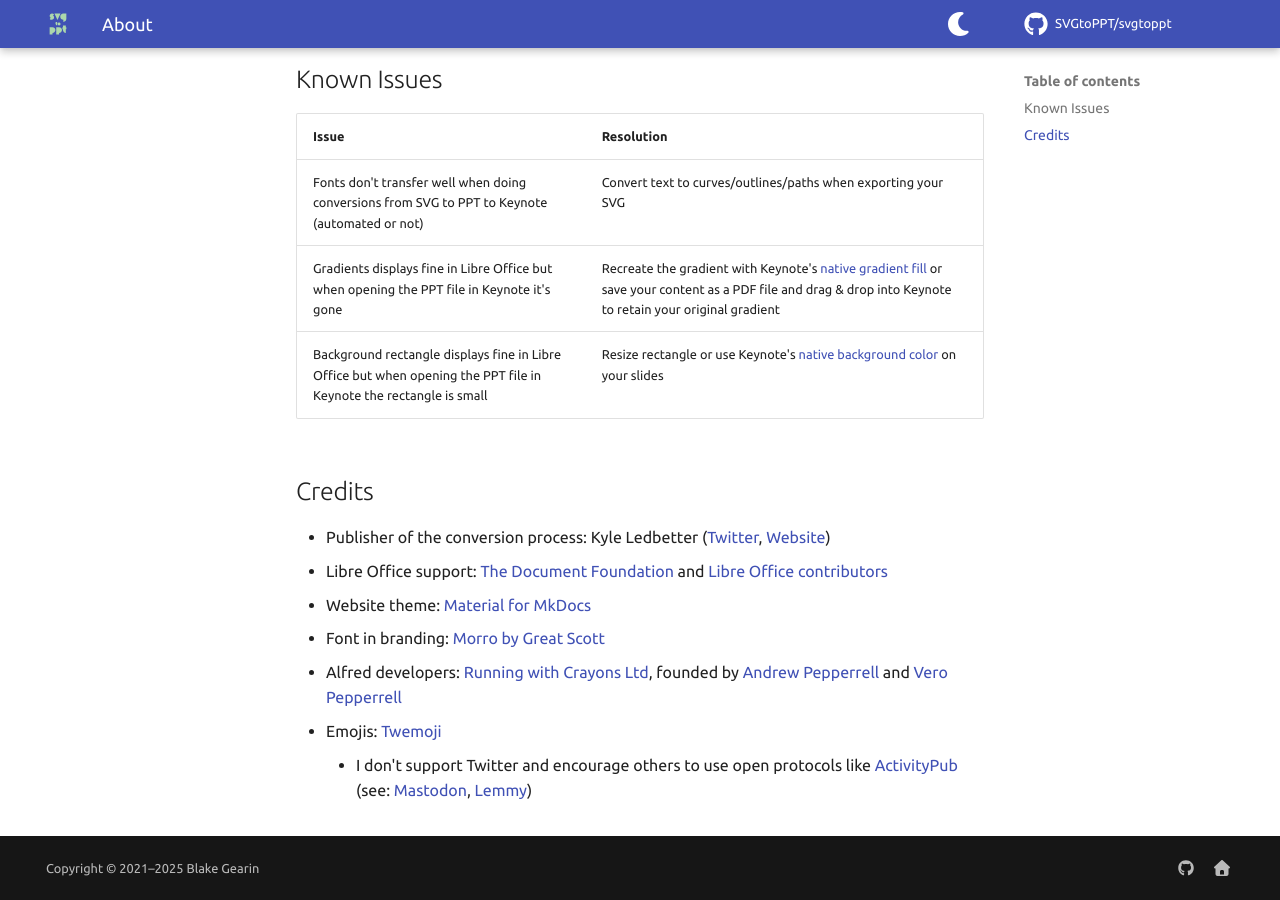
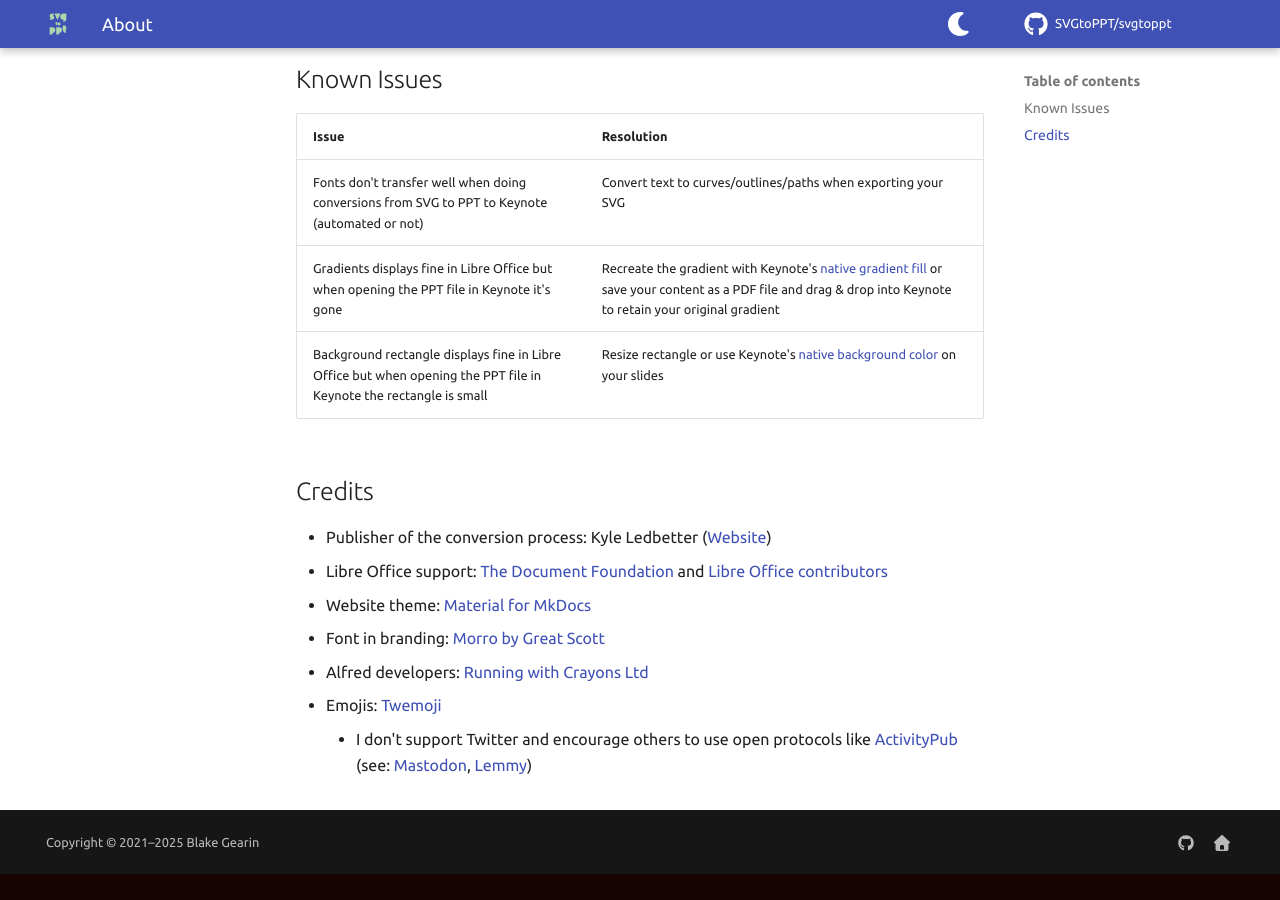
Before and after one commit to SVGtoPPT/svgtoppt-website, an MkDocs documentation site: the page built from docs/about.md, in a window 1280 px wide and 900 px high, scrolled down 678 px. Built offline with MkDocs 1.6.1 and Material for MkDocs 9.7.7, drawn with Linux system fonts in a browser that asks for light colours; emoji names are drawn with the system emoji font; comment, search, counter and statistics services are not loaded; after the commit the page ends 1552 px from its top, so only the background shows below that.

Commit message:
Fix links on about page

```diff
--- a/docs/about.md
+++ b/docs/about.md
@@ -34,11 +34,11 @@
 
 ## Credits
 
-- Publisher of the conversion process: Kyle Ledbetter ([Twitter](https://twitter.com/kyleledbetter){target=_blank}, [Website](https://kyleledbetter.com/){target=_blank})
+- Publisher of the conversion process: Kyle Ledbetter ([Website](https://kyleledbetter.com/){target=_blank})
 - Libre Office support: [The Document Foundation](https://www.documentfoundation.org/){target=_blank} and [Libre Office contributors](https://www.libreoffice.org/community/community-map/){target=_blank}
 - Website theme: [Material for MkDocs](https://squidfunk.github.io/mkdocs-material/){target=_blank}
-- Font in branding: [Morro by Great Scott](https://www.greatscott.se/fonts/morro){target=_blank}
-- Alfred developers: [Running with Crayons Ltd](http://runningwithcrayons.net/){target=_blank}, founded by [Andrew Pepperrell](https://twitter.com/preppeller){target=_blank} and [Vero Pepperrell](https://twitter.com/vero){target=_blank}
-- Emojis: [Twemoji](https://github.com/jdecked/twemoji#readme)
+- Font in branding: [Morro by Great Scott](https://www.greatscott.se){target=_blank}
+- Alfred developers: [Running with Crayons Ltd](http://runningwithcrayons.net/){target=_blank}
+- Emojis: [Twemoji](https://github.com/jdecked/twemoji#readme){target=_blank}
 
-    - I don't support Twitter and encourage others to use open protocols like [ActivityPub](https://activitypub.rocks/) (see: [Mastodon](https://joinmastodon.org/), [Lemmy](https://join-lemmy.org/))
+    - I don't support Twitter and encourage others to use open protocols like [ActivityPub](https://activitypub.rocks/){target=_blank} (see: [Mastodon](https://joinmastodon.org/){target=_blank}, [Lemmy](https://join-lemmy.org/){target=_blank})
```
Also changed, not shown: other parts of docs/about.md (+1 -1 lines).
